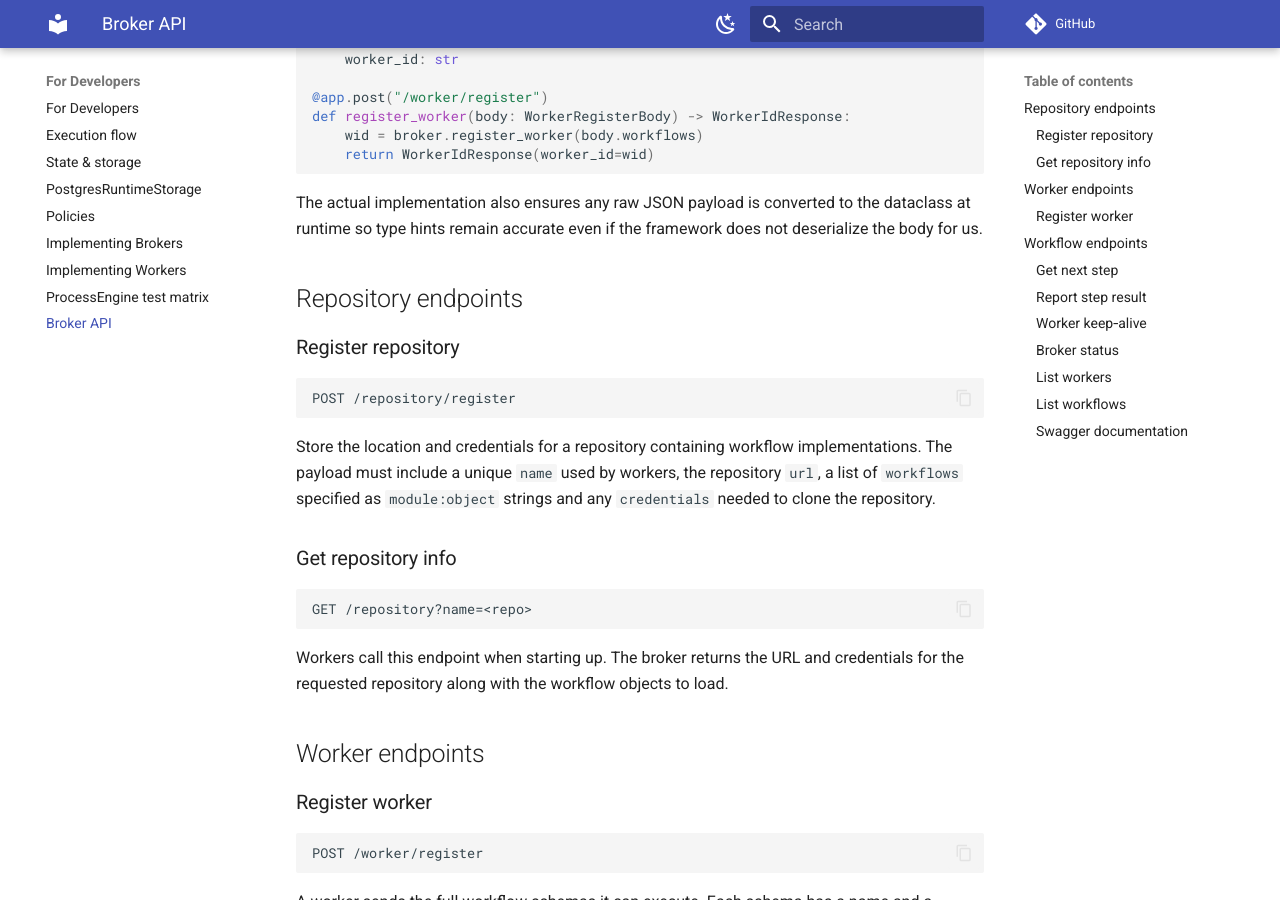
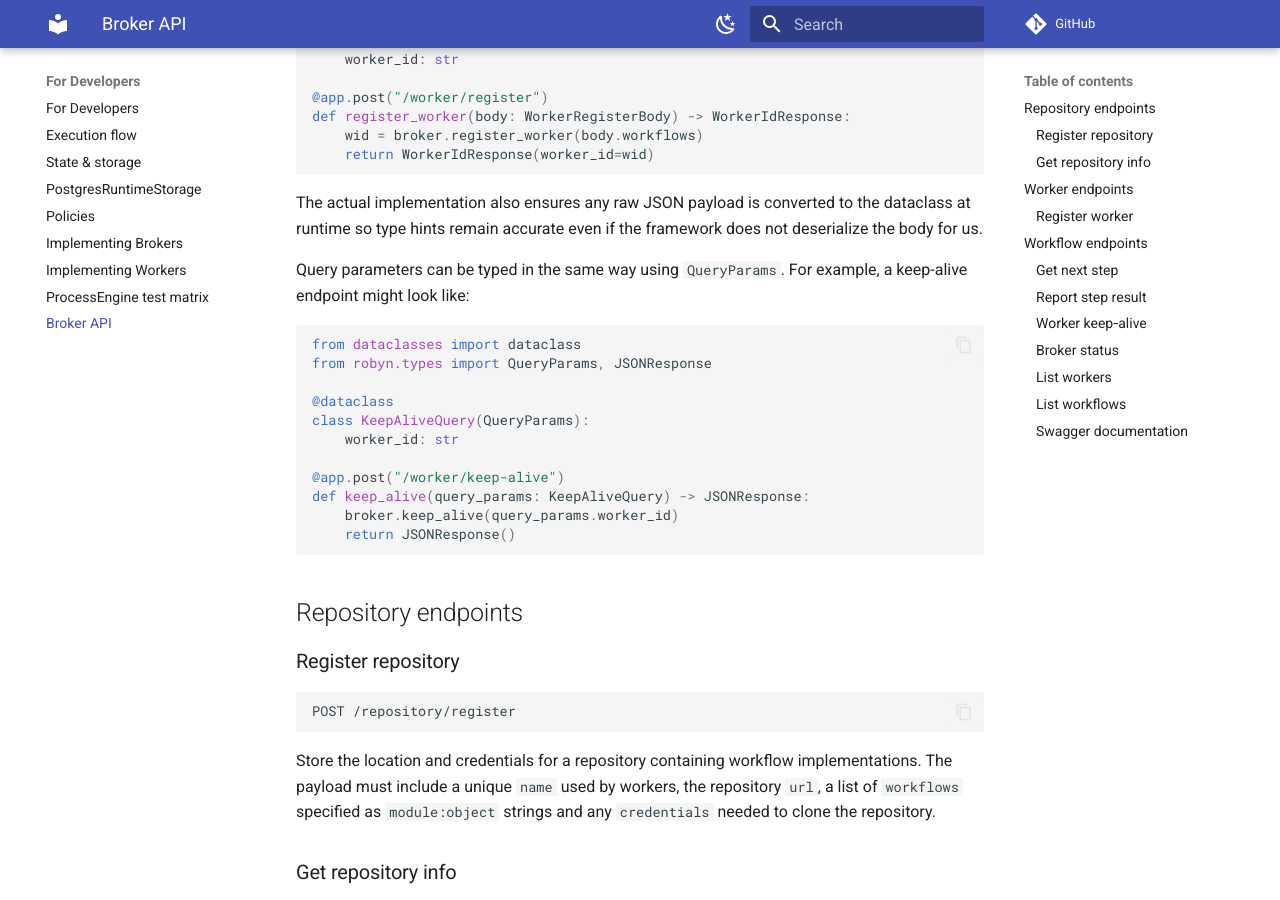
Before and after one commit to jsam/fuseline, an MkDocs documentation site: the page built from docs/for-developers/broker-api.md, in a window 1280 px wide and 900 px high, scrolled down 571 px. Built offline with MkDocs 1.6.1 and Material for MkDocs 9.7.7, drawn with Linux system fonts in a browser that asks for light colours; comment, search, counter and statistics services are not loaded.

Commit message:
Coerce query dataclasses

````diff
--- a/docs/for-developers/broker-api.md
+++ b/docs/for-developers/broker-api.md
@@ -34,6 +34,23 @@ def register_worker(body: WorkerRegisterBody) -> WorkerIdResponse:
 The actual implementation also ensures any raw JSON payload is converted
 to the dataclass at runtime so type hints remain accurate even if the
 framework does not deserialize the body for us.
+
+Query parameters can be typed in the same way using ``QueryParams``. For
+example, a keep-alive endpoint might look like:
+
+```python
+from dataclasses import dataclass
+from robyn.types import QueryParams, JSONResponse
+
+@dataclass
+class KeepAliveQuery(QueryParams):
+    worker_id: str
+
+@app.post("/worker/keep-alive")
+def keep_alive(query_params: KeepAliveQuery) -> JSONResponse:
+    broker.keep_alive(query_params.worker_id)
+    return JSONResponse()
+```
 
 ## Repository endpoints
 
````
Also changed, not shown: 1 other file.
